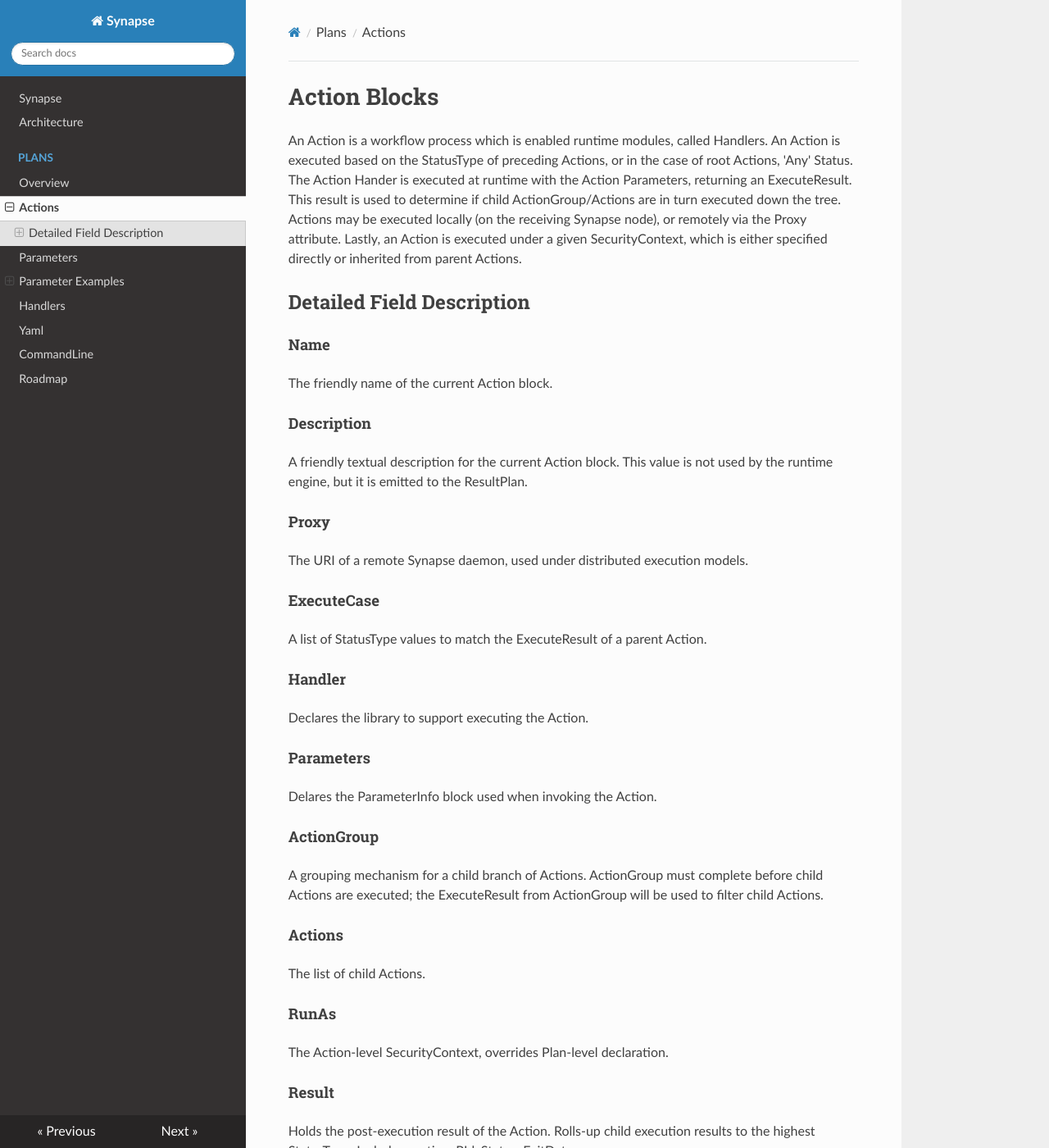
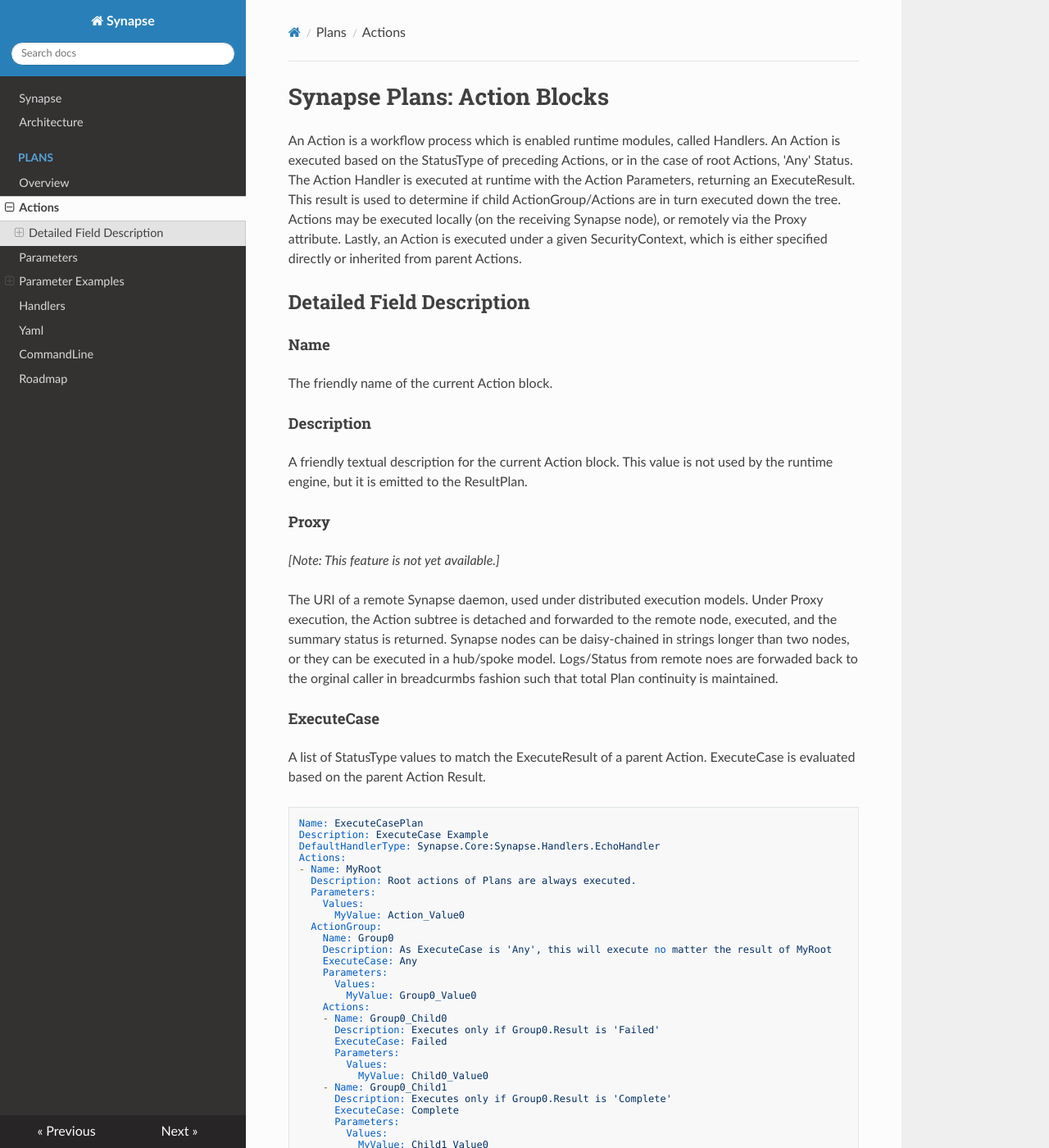
Before and after one commit to SynapseProject/synapse.docs, an MkDocs documentation site: the page built from docs/plans/actions/detail.md, in a window 1280 px wide and 1400 px high. Shown: the whole window at 82% size. Built offline with MkDocs 1.6.1, drawn with Linux system fonts in a browser that asks for light colours; nearby versions of some CDN libraries; old or Windows-style settings are respelled for this version of MkDocs; some of the changed text lies outside the part shown.

Commit message:
added Action detail page

````diff
--- a/docs/plans/actions/detail.md
+++ b/docs/plans/actions/detail.md
@@ -1,6 +1,6 @@
-# Action Blocks
+# Synapse Plans: Action Blocks
 
-An Action is a workflow process which is enabled runtime modules, called Handlers.  An Action is executed based on the StatusType of preceding Actions, or in the case of root Actions, 'Any' Status.  The Action Hander is executed at runtime with the Action Parameters, returning an ExecuteResult.  This result is used to determine if child ActionGroup/Actions are in turn executed down the tree.  Actions may be executed locally (on the receiving Synapse node), or remotely via the Proxy attribute.  Lastly, an Action is executed under a given SecurityContext, which is either specified directly or inherited from parent Actions.
+An Action is a workflow process which is enabled runtime modules, called Handlers.  An Action is executed based on the StatusType of preceding Actions, or in the case of root Actions, 'Any' Status.  The Action Handler is executed at runtime with the Action Parameters, returning an ExecuteResult.  This result is used to determine if child ActionGroup/Actions are in turn executed down the tree.  Actions may be executed locally (on the receiving Synapse node), or remotely via the Proxy attribute.  Lastly, an Action is executed under a given SecurityContext, which is either specified directly or inherited from parent Actions.
 
 ## Detailed Field Description
 
@@ -11,22 +11,77 @@ The friendly name of the current Action block.
 A friendly textual description for the current Action block.  This value is not used by the runtime engine, but it is emitted to the ResultPlan.
 
 #### Proxy
-The URI of a remote Synapse daemon, used under distributed execution models.
+*[Note: This feature is not yet available.]*
+
+The URI of a remote Synapse daemon, used under distributed execution models.  Under Proxy execution, the Action subtree is detached and forwarded to the remote node, executed, and the summary status is returned.  Synapse nodes can be daisy-chained in strings longer than two nodes, or they can be executed in a hub/spoke model.  Logs/Status from remote noes are forwaded back to the orginal caller in breadcurmbs fashion such that total Plan continuity is maintained.
 
 #### ExecuteCase
-A list of StatusType values to match the ExecuteResult of a parent Action.
+A list of StatusType values to match the ExecuteResult of a parent Action.  ExecuteCase is evaluated based on the parent Action Result.
+
+```yaml
+Name: ExecuteCasePlan
+Description: ExecuteCase Example
+DefaultHandlerType: Synapse.Core:Synapse.Handlers.EchoHandler
+Actions:
+- Name: MyRoot
+  Description: Root actions of Plans are always executed.
+  Parameters:
+    Values:
+      MyValue: Action_Value0
+  ActionGroup:
+    Name: Group0
+    Description: As ExecuteCase is 'Any', this will execute no matter the result of MyRoot
+    ExecuteCase: Any
+    Parameters:
+      Values:
+        MyValue: Group0_Value0
+    Actions:
+    - Name: Group0_Child0
+      Description: Executes only if Group0.Result is 'Failed'
+      ExecuteCase: Failed
+      Parameters:
+        Values:
+          MyValue: Child0_Value0
+    - Name: Group0_Child1
+      Description: Executes only if Group0.Result is 'Complete'
+      ExecuteCase: Complete
+      Parameters:
+        Values:
+          MyValue: Child1_Value0
+  Actions:
+  - Name: MyRoot_Child0
+    Description: Executes only if MyRoot.Result is 'Failed'
+    ExecuteCase: Failed
+    Parameters:
+      Values:
+        MyValue: MyRoot_Child0_Value0
+  - Name: MyRoot_Child1
+    Description: Executes only if MyRoot.Result is 'Complete'
+    ExecuteCase: Complete
+    Parameters:
+      Values:
+        MyValue: MyRoot_Child1_Value0
+```
+
+ - Represented as a flowchart, the above Plan looks like this:
+
+<p align="left">
+<img alt="Synapse Action ExecuteCase Flowchart" src="../../../img/action_executeCaseFlowchart.png" />
+</p>
 
 #### Handler
-Declares the library to support executing the Action.
+Declares the library to support executing the Action.  Detailed information on Handlers can be found [here](/plans/handlers/ "Handlers").
 
 #### Parameters
-Delares the ParameterInfo block used when invoking the Action.
+Delares the ParameterInfo block used when invoking the Action.  Detailed information on Handlers can be found [here](/plans/parms/detail/ "Parameters").
 
 #### ActionGroup
-A grouping mechanism for a child branch of Actions. ActionGroup must complete before child Actions are executed; the ExecuteResult from ActionGroup will be used to filter child Actions.
+A grouping mechanism for a child branch of Actions. For a given parent Action, its ActionGroup must complete before child Actions are executed; the ExecuteResult from ActionGroup will be used to filter child Actions.  ActionGroups provide a mechanism for ensuring a subset of actions complete before continuing to further descendent Actions.  Any Action, including the ActionGroup itself, can host an ActionGroup.
+
+In the graphic above, MyRoot hosts an ActionGroup named Group0.  The execution order will be MyRoot --> Group0 --> Group0_Child[x] (filtered on Group0 Result) ==> MyRoot_Child (filtered on the status of MyRoot, as propagated upwardly from Group0_Child[x] --> Group0 --> MyRoot).
 
 #### Actions
-The list of child Actions.
+The list of child Actions.  Sibling Action nodes are executed in parallel and carry independent status (node status).  The highest status value of a sibling set is propagated upward as the Result.BranchStatus.
 
 #### RunAs
 The Action-level SecurityContext, overrides Plan-level declaration.
@@ -34,5 +89,27 @@ The Action-level SecurityContext, overrides Plan-level declaration.
 #### Result
 Holds the post-execution result of the Action. Rolls-up child execution results to the highest StatusType. Includes runtime PId, Status, ExitData.
 
+- Status: The local, node status.  This status is used for filtering execution of child Actions.
+- BranchStatus: The highest status value from descendent nodes on the branch.  This value is carried primarily for reporting clarity.
+
+```yaml
+Result:
+  Status: New
+  ExitData: Data retrned from the Handler.
+  BranchStatus: Failed
+  PId: 1234
+```
+
+- In the diagram below, the Status (node status) is shown on the lower left of the Action nodes in orange.  The BranchStatus is shown on the upper right of the Action nodes in black or maroon.
+    - The orange status path shows which nodes are executed, based on parent node status.
+    - The black/maroon BranchStatus values are gained by upward propagation from child node execution.
+    - Black status value upward propagation is terminated by MyRoot as 'CompletedWithErrors' is a higher value than 'Complete'.
+    - The MyRoot BranchStatus value of 'CompletedWithErrors' is ultimately overriden by the maroon value as 'Cancelled' is a higher value than 'Complete'.
+    - Lastly, note tha the Propagation path of 'Cancelled' is from MyRoot_Child1 --> MyRoot (directly); the status would not traverse Group0_Child1 or Group0 as they are not on the ascending branch path.
+
+<p align="left">
+<img alt="Synapse Action Result.Status Propagation" src="../../../img/action_ResultStatusPropagation.png" />
+</p>
+
 #### InstanceId
-Local runtime identifier for an Action.
+Local runtime identifier for an Action, used for tracking status in the local database.
````
Also changed, not shown: docs/index.md (+1 -1 lines), docs/plans/parms/detail.md (+1 -1 lines), docs/img/action_ResultStatusPropagation.png (added), docs/img/action_executeCaseFlowchart.png (added).
